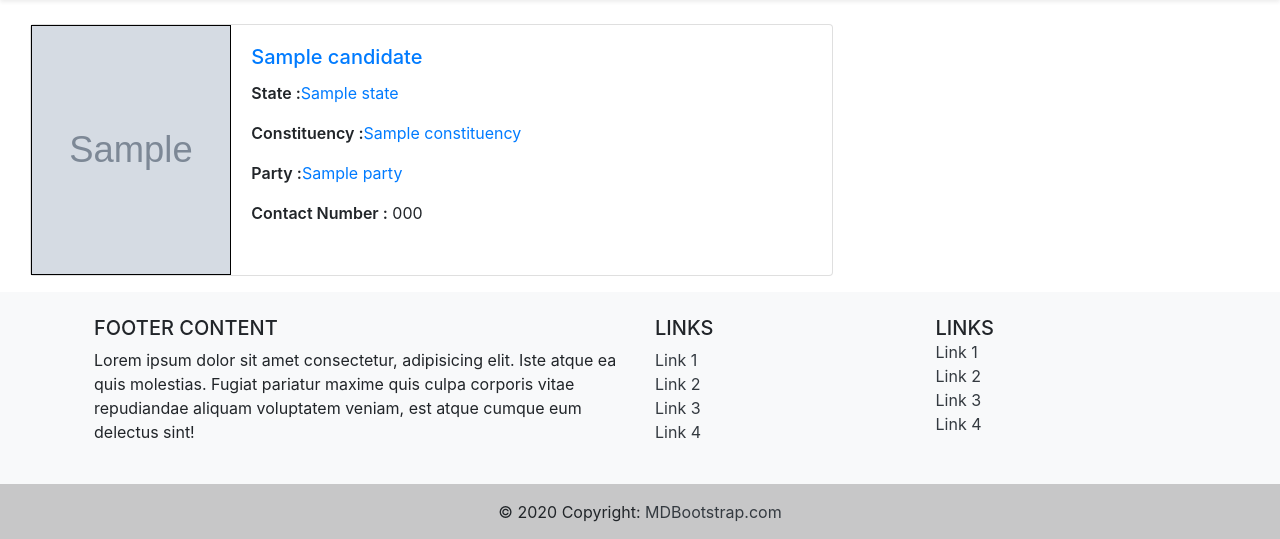
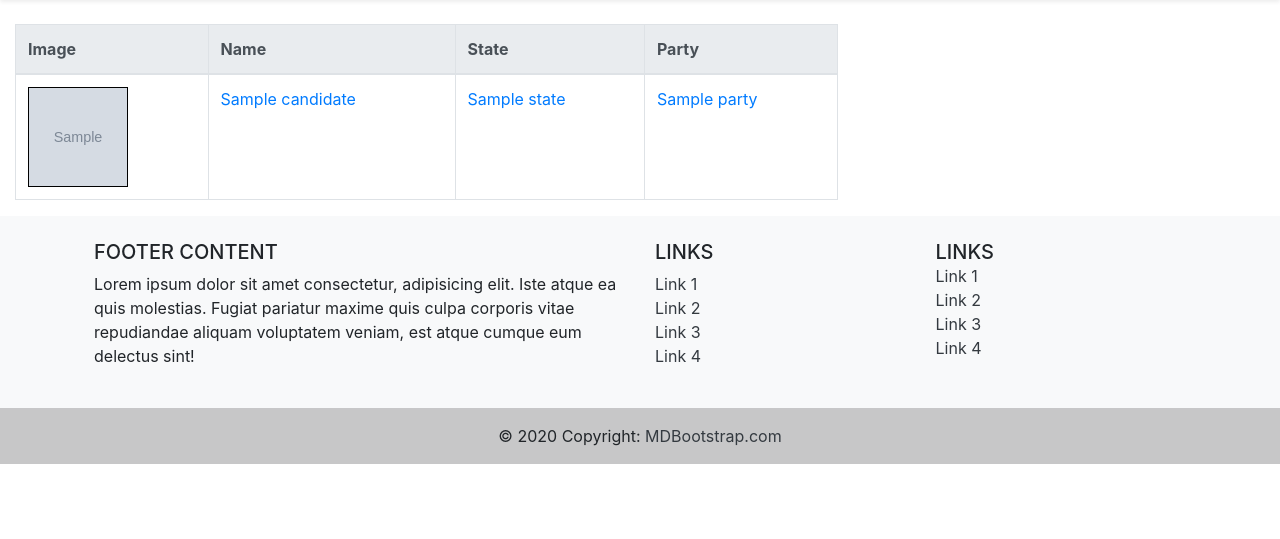
Before and after one commit to HackForChangeIN/OpenGov, a Django app: template templates/rajyasabha_session.html in a window 1280 px wide. Shown: the part 122-661 px from the top of the page. Run offline with Django 3.2, Linux system fonts and the light colour scheme; the template is opened without the code that fills it: values that come from a table or form of the project are taken from there, others are empty; tables that the repository leaves empty hold one stand-in row (values such as "Sample post"); grey boxes marked "Sample" are stand-in pictures; some libraries are stand-ins or nearby versions.

Commit message:
rajyasabha_session.html file modified

```diff
--- a/requirements.txt
+++ b/requirements.txt
@@ -14,9 +14,8 @@ whitenoise==4.1.4
 boto3
 django-storages
 PyYAML==5.3.1
-django-autoslug==1.9.6
+django-autoslug==1.9.8
 selenium==3.141.0
 webdriver-manager==3.2.2
 sentry-sdk
 gnewsclient==1.12
-django-autoslug==1.9.6
--- a/templates/rajyasabha_session.html
+++ b/templates/rajyasabha_session.html
@@ -32,25 +32,28 @@
 
     {% block body_block %}
         <br>
-        <div class="col-sm-8">
-            {% for i in members %}
-                <div class="card mb-3" style="max-width: 1000px;">
-                    <div class="row no-gutters">
-                        <div class="col-md-3">
-                            <img style="border: 1px solid black;" width="200" height="250" src="{{ i.candidate_id.photo.url }}" alt="NA" />
-                        </div>
-                        <div class="col-md-8">
-                            <div class="card-body">
-                                <h5 class="card-title"><a href="{% url 'member_name'  house='Rajyasabha' name=i.candidate_id %}">{{ i.candidate_id }}</a></h5>
-                                <p class="card-text"><span class="sp-1">State :</span><a href="{% url 'members_state' house='Rajyasabha' state=i.state_id %}">{{ i.state_id }}</a></p>
-                                <p class="card-text"><span class="sp-1">Constituency :</span><a href="{% url 'members_const' house='Rajyasabha' constituency=i.parliamentary_constituency_id %}">{{ i.parliamentary_constituency_id}}</a></p>
-                                <p class="card-text"><span class="sp-1">Party :</span><a href="{% url 'members_party' house='Rajyasabha' party=i.party_id %}">{{ i.party_id}}</a></p>
-                                <p class="card-text"><span class="sp-1">Contact Number :</span> {{ i.candidate_id.contact_number}}</p>
-                            </div>
-                        </div>
-                    </div>
-                </div>
-            {% endfor %}
+        <div class="row">
+            <div class="col-sm-8">
+                <table class="table table-hover table-bordered">
+                    <thead class="thead-light">
+                        <tr>
+                            <th scope="col">Image</th>
+                            <th scope="col">Name</th>
+                            <th scope="col">State</th>
+                            <th scope="col">Party</th>
+                        </tr>
+                    </thead>
+                    <tbody>
+                        {% for i in members %}
+                        <tr>
+                            <td><img style="border: 1px solid black;" width="100" height="100" src="{{ i.candidate_id.photo.url }}" alt="NA" /></td>
+                            <td><a href="{% url 'member_name' house='Rajyasabha' name=i.candidate_id %}">{{ i.candidate_id }}</a></td>
+                            <td><a href="{% url 'members_state' house='Rajyasabha' state=i.state_id %}">{{ i.state_id }}</a></td>
+                            <td><a href="{% url 'members_party' house='Rajyasabha' party=i.party_id %}">{{ i.party_id }}</a></td>
+                        </tr>
+                        {% endfor %}
+                    </tbody>
+                </table>
 
             {% if members.has_other_pages %}
                 <nav aria-label="Page navigation">
@@ -116,8 +119,9 @@
                     </ul>
                 </nav>
             {% endif %}
-        </div>
-        <div class="col-sm-4">
+            </div>
+            <div class="col-sm-4">
 
+            </div>
         </div>
     {% endblock %}
```
